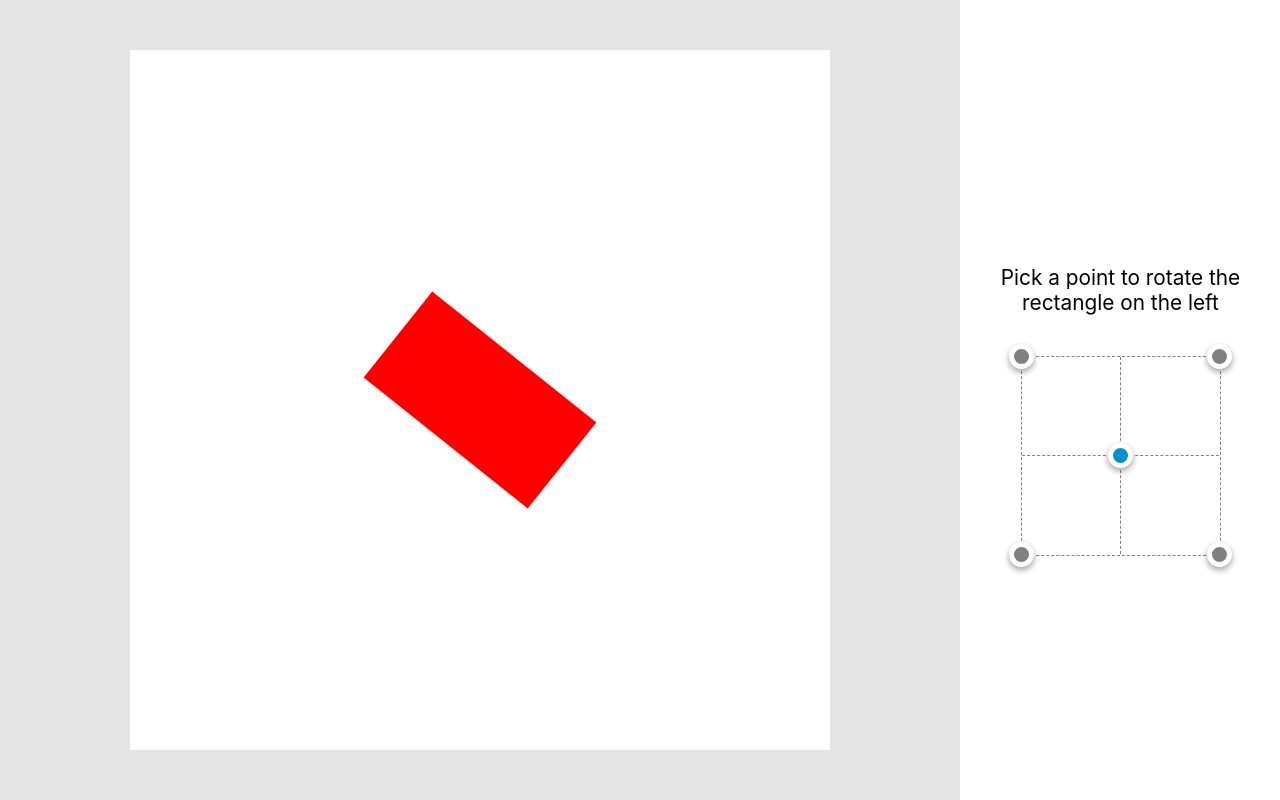
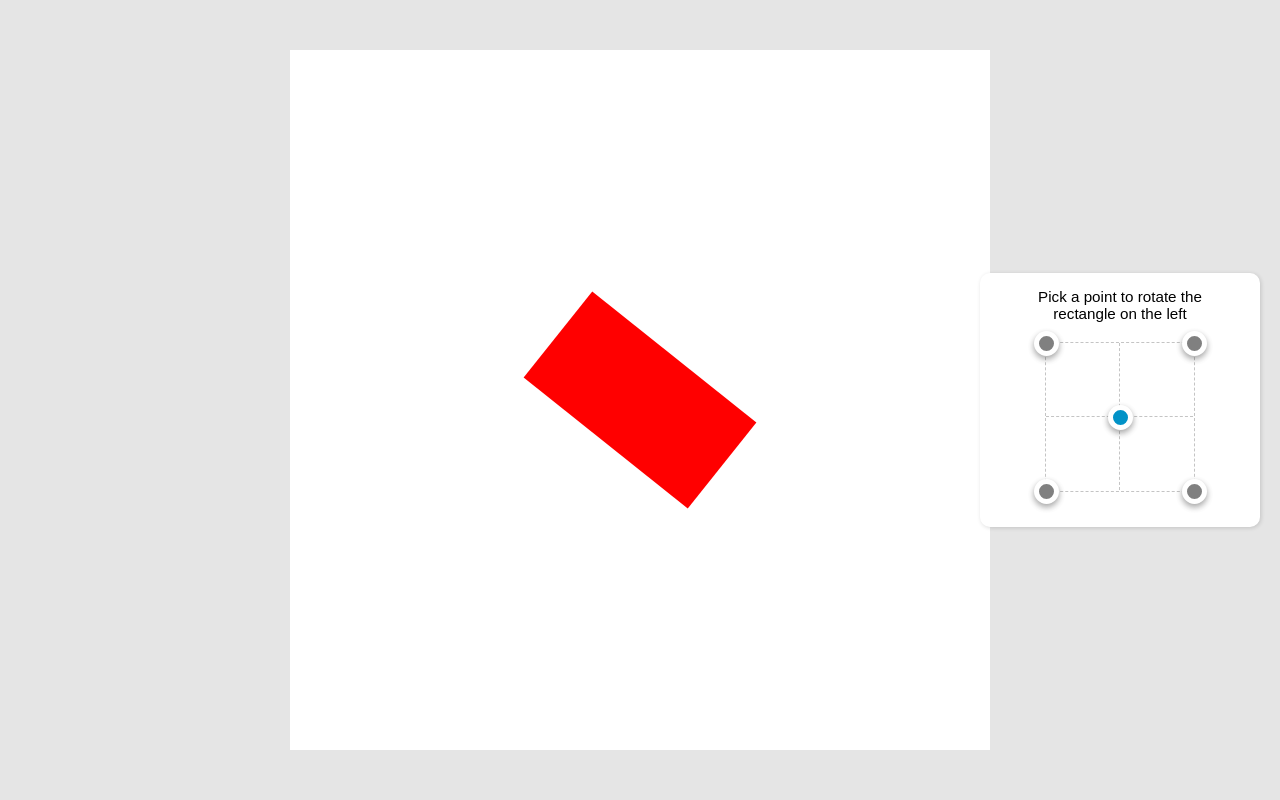
Before and after one commit to ahkohd/jitter-takehome, a React (Create React App) app: page / in a window 1280 px wide. Built offline with nearby package versions, Linux system fonts and the light colour scheme.

Commit message:
feat: UI improvements

```diff
--- a/src/components/Canvas.tsx
+++ b/src/components/Canvas.tsx
@@ -74,13 +74,20 @@ const Canvas = (): JSX.Element => {
 export default Canvas;
 
 const CanvasContainer = styled.div`
-  flex: 1;
   height: 100%;
+  width: 100%;
   display: flex;
   background: var(--canvas-container-bg-color);
+  place-content: center;
+  place-items: center;
+  overflow: scroll;
+  scrollbar-width: none;
+
+  &::-webkit-scrollbar {
+    display: none;
+  }
 
   canvas {
-    margin: auto;
     background: white;
   }
 `;
--- a/src/components/ControlPanel/ControlPanel.tsx
+++ b/src/components/ControlPanel/ControlPanel.tsx
@@ -3,12 +3,12 @@ import TransformBox from "./TransformBox";
 
 const ControlPanel = () => {
   return (
-    <Panel className="editor__control_panel">
-      <div className="editor__control_panel__content">
-        <p className="editor__control_panel__content__label">
+    <Panel className="editor__control_panels_group">
+      <div className="editor__control_panels_group__panel">
+        <p className="editor__control_panels_group__panel__label mb-20">
           Pick a point to rotate the rectangle on the left
         </p>
-        <TransformBox />
+        <TransformBox className="mb-20" width="150px" height="150px" />
       </div>
     </Panel>
   );
@@ -17,26 +17,39 @@ const ControlPanel = () => {
 export default ControlPanel;
 
 const Panel = styled.div`
-  width: 25vw;
-  background: var(--control-panel-bg-color);
-  border-left: 1px solid var(--control-panel-border-color);
   height: 100%;
   display: flex;
   place-content: center;
   place-items: center;
+  position: fixed;
+  z-index: 1;
+  top: 0;
+  right: 20px;
 
-  .editor__control_panel__content {
+  .editor__control_panels_group__panel {
     flex: 1;
     display: flex;
     flex-direction: column;
     place-content: center;
     place-items: center;
+    background: var(--control-panel-bg-color);
+    border-radius: 10px;
+    box-shadow: 1px 1px 4px rgba(0, 0, 0, 0.15);
+
+    width: 280px;
+    min-width: 280px;
+    max-width: 280px;
+    padding: 15px;
 
     &__label {
-      font-size: 1.3rem;
+      font: caption;
+      font-size: 0.95rem;
       text-align: center;
+      cursor: default;
+
       max-width: 80%;
-      padding-bottom: 20px;
+      margin: unset;
+      padding: unset;
     }
   }
 `;
--- a/src/components/ControlPanel/TransformBox.tsx
+++ b/src/components/ControlPanel/TransformBox.tsx
@@ -7,9 +7,14 @@ import TransformDial from "./TransformDial";
 interface TransformBoxProps {
   width?: string | number;
   height?: string | number;
+  className?: string;
 }
 
-const TransformBox = ({ height, width }: TransformBoxProps): JSX.Element => {
+const TransformBox = ({
+  height,
+  width,
+  className,
+}: TransformBoxProps): JSX.Element => {
   const [{ currentTransformsAnchor }, actions] = useContext(EditorContext);
 
   const handleChangeAnchor = (anchor: TransformsAnchor) => {
@@ -17,7 +22,7 @@ const TransformBox = ({ height, width }: TransformBoxProps): JSX.Element => {
   };
 
   return (
-    <Box className="transform_box" style={{ width, height }}>
+    <Box className={`transform_box ${className}`} style={{ width, height }}>
       <div className="transform_box__bg"></div>
       <TransformDial
         className="transform_box__dial transform_box__dial--top_left"
--- a/src/components/Editor.tsx
+++ b/src/components/Editor.tsx
@@ -17,8 +17,7 @@ const Editor = () => {
 export default Editor;
 
 const Section = styled.div`
-  display: flex;
-  align-items: center;
-  justify-content: center;
-  flex: 1;
+  position: relative;
+  width: 100%;
+  height: 100%;
 `;
--- a/src/styles/global.css
+++ b/src/styles/global.css
@@ -1,4 +1,5 @@
 @import url("variables.css");
+@import url("utils.css");
 
 * {
   box-sizing: border-box;
--- /dev/null
+++ b/src/styles/utils.css
@@ -0,0 +1,3 @@
+.mb-20 {
+  margin-bottom: 20px !important;
+}
--- a/src/styles/variables.css
+++ b/src/styles/variables.css
@@ -1,11 +1,10 @@
 :root {
-  --transform-bg-border-color: grey;
+  --transform-bg-border-color: rgb(196, 196, 196);
   --transform-dial: 25px;
   --transform-dial-bg-color: grey;
   --transform-dial-border-color: white;
   --transform-dial-hover-bg-color: #00aced;
   --transform-dial-bg-active-color: #0192c7;
-  --control-panel-border-color: white;
   --control-panel-bg-color: white;
   --canvas-container-bg-color: #e5e5e5;
 }
```
